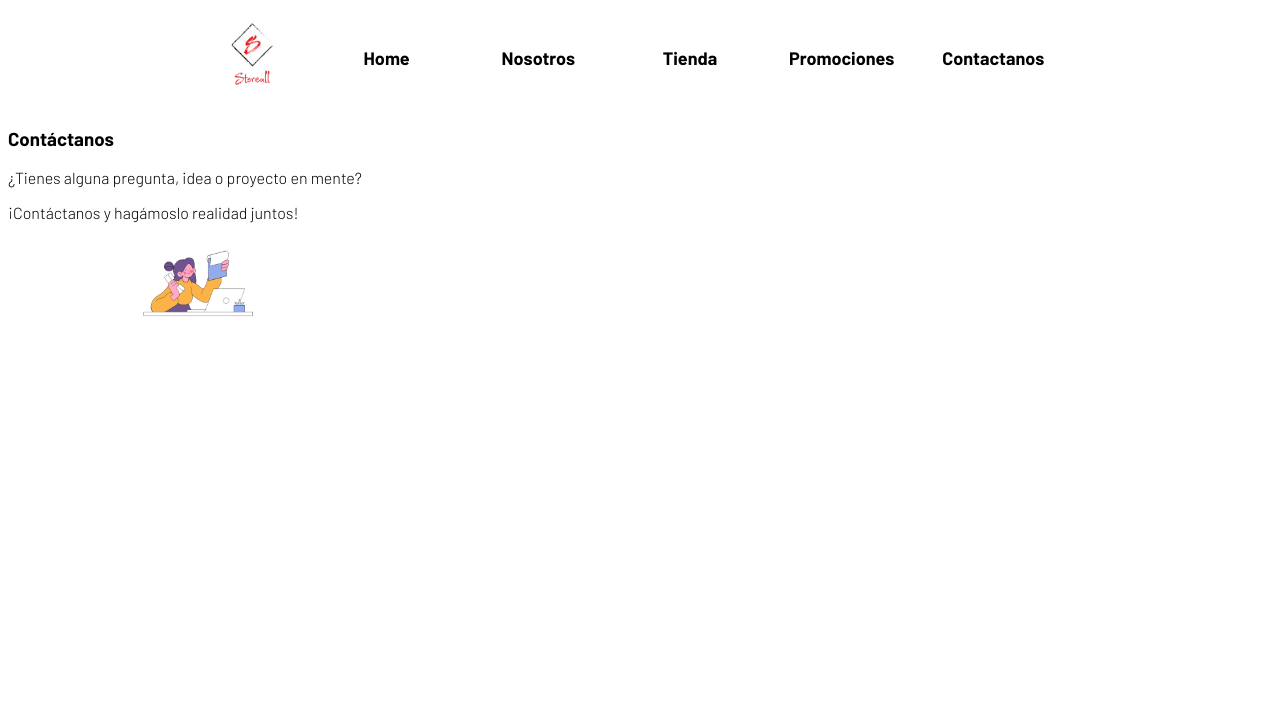
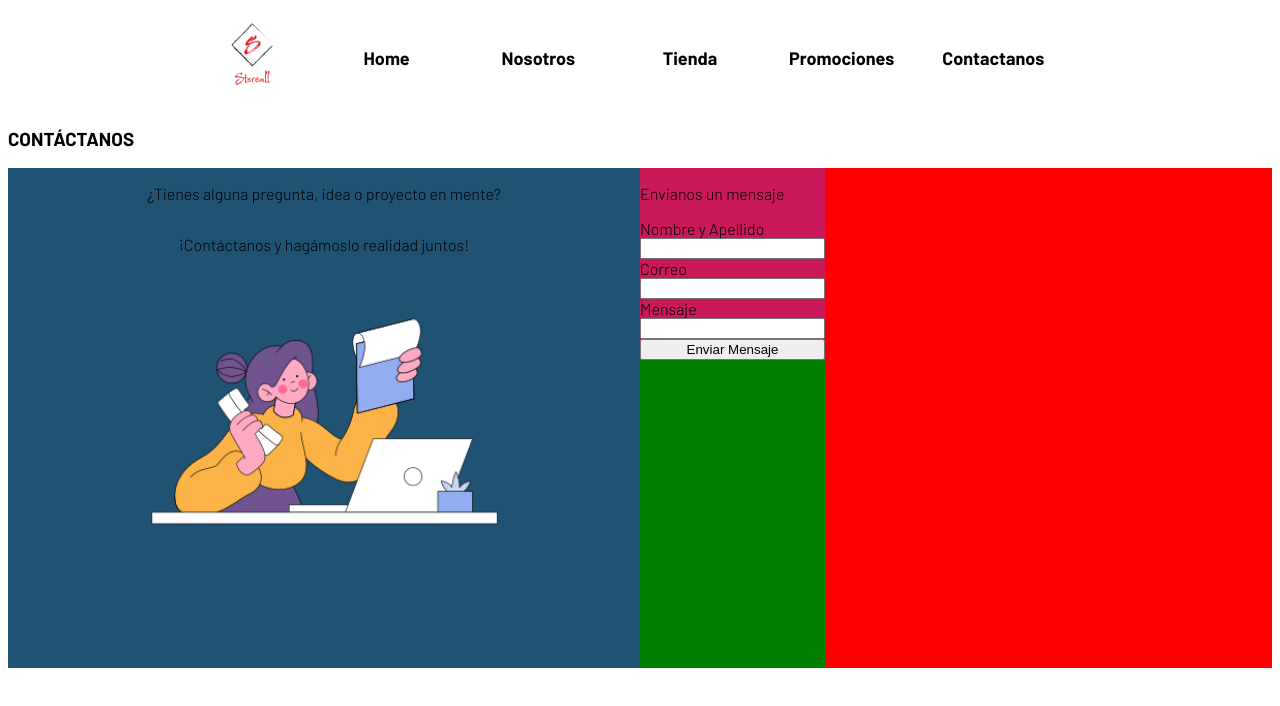
Before and after one commit to JackelineGS/Store-Project, a website with bundled scripts: page src/index.html in a window 1280 px wide. Both pictures are taken after a click on the button "Contactanos". Built offline with nearby package versions, Linux system fonts and the light colour scheme; no server answers; a web font is replaced by a local one.

Commit message:
Agregamos contenido a la vista de contactanos

```diff
--- a/src/components/contactanos.js
+++ b/src/components/contactanos.js
@@ -16,14 +16,25 @@ const contactanos = (navigateTo) => {
     </div>
     </header>
     <main class='contactMain'>
-     <div class='dContact'>
-        <div class='divContactText'>
-          <h3 class='encabezadoContact'> Contáctanos </h3>
-          <p class='pregunta'>¿Tienes alguna pregunta, idea o proyecto en mente? </p>
-          <p class='pregunta_dos'> ¡Contáctanos y hagámoslo realidad juntos! </p>
-          <div class='imgContact'></div>
+    <div class='encabezadoContact'><h3 class='encabezadoContact'> CONTÁCTANOS </h3></div>
+        <div class='dContact'>
+            <div class='divContactText'>
+                <p class='pregunta'>¿Tienes alguna pregunta, idea o proyecto en mente? </p>
+                <p class='pregunta_dos'> ¡Contáctanos y hagámoslo realidad juntos! </p>
+                <div class='imgContact'></div>
+            </div>
+        <div class='formContact'>
+            <div class='formInput'>
+                <p>Envianos un mensaje</p>
+                <label> Nombre y Apellido </label>
+                <input ></input>
+                <label> Correo </label>
+                <input ></input>
+                <label> Mensaje </label>
+                <input ></input>
+                <button> Enviar Mensaje </button>
+            </div>
         </div>
-        <div class='formContact'></div>
         </div>
      </div>
     </main>
--- a/src/styles/contactanos.css
+++ b/src/styles/contactanos.css
@@ -27,10 +27,8 @@ body {
 
   .imgContact {
     display: flex;
-    position: relative;
-    display: block;
-    width: 30%;
-    height: 90px;
+    width: 60%;
+    height: 60%;
     object-fit: contain;
     align-items: center;
     background-position: center;
@@ -61,6 +59,33 @@ body {
     color: #fff;
   }
 
+  .dContact {
+    display: flex;
+    background-color: red;
+    height: 500px;
+  }
+
+  .divContactText {
+    display: flex;
+    flex-direction: column;
+    align-items: center;
+    background-color: #1F5273;
+    width: 50%;
+  }
+
+  .formContact {
+    display: flex;
+    flex-direction: column;
+    background-color: green;
+  }
+
+  .formInput {
+    display: flex;
+    flex-direction: column;
+    background-color:#C91959;
+  }
+
+
   footer {
     display: flex;
     background-color: #1F5273;
```
